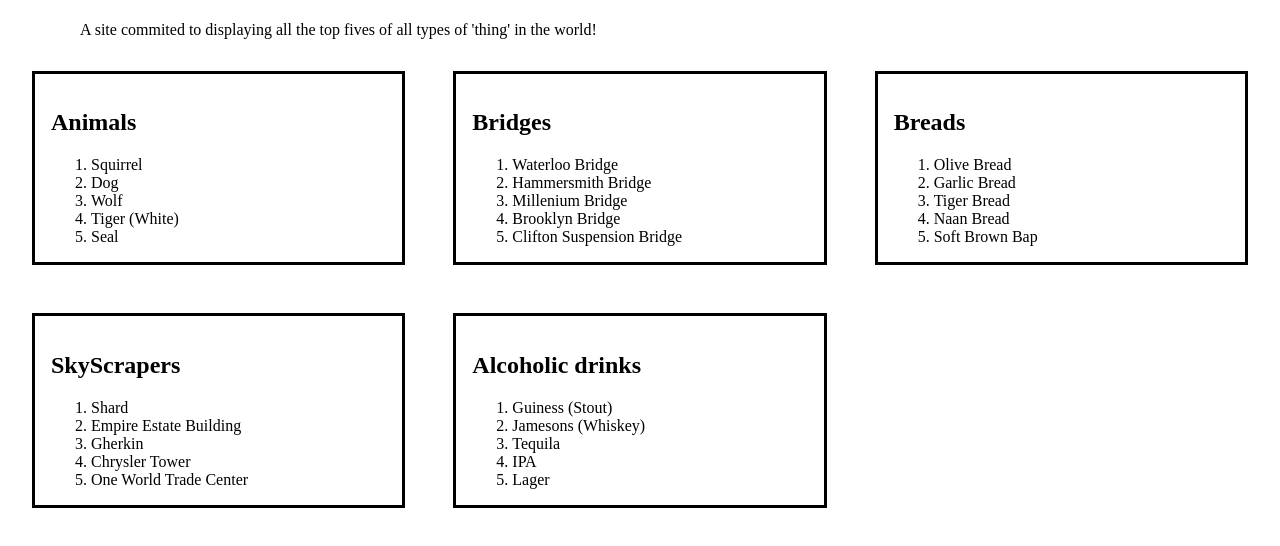
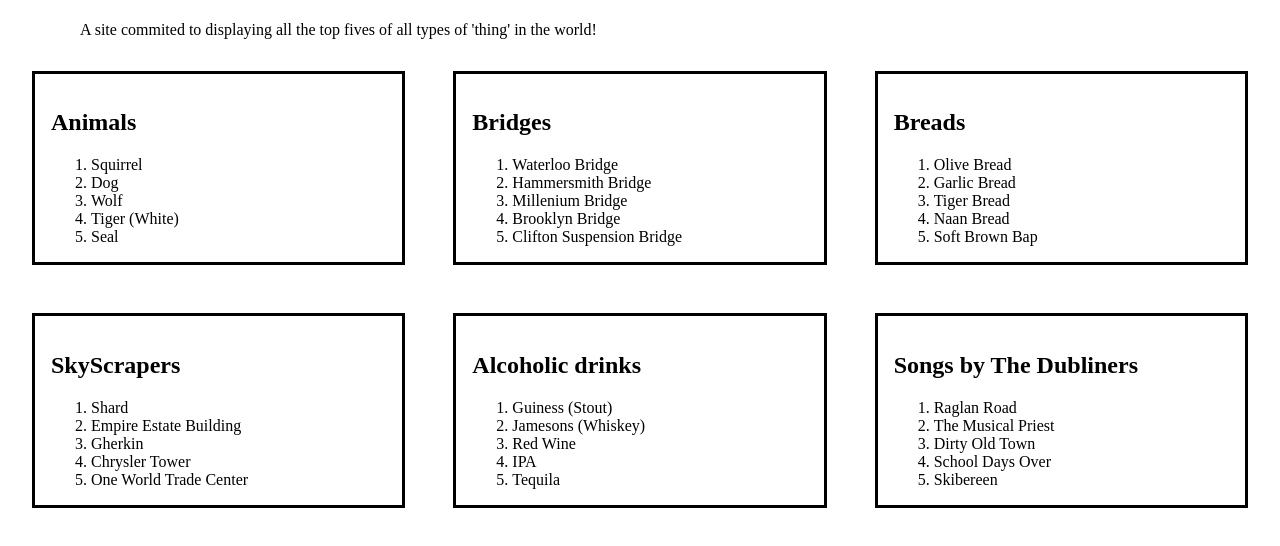
Before and after one commit to aaronjones96/top5, a Gatsby site: page / in a window 1280 px wide. Shown: the part 86-632 px from the top of the page. Built offline with nearby package versions, Linux system fonts and the light colour scheme; Gatsby itself is replaced by a stand-in of ours.

Commit message:
dubliners top 5, and fix to Alco drinks

```diff
--- a/package.json
+++ b/package.json
@@ -6,6 +6,7 @@
   "author": "Kyle Mathews <mathews.kyle@gmail.com>",
   "dependencies": {
     "gatsby": "^2.15.33",
+    "gatsby-cli": "^2.7.58",
     "gatsby-image": "^2.2.24",
     "gatsby-plugin-manifest": "^2.2.20",
     "gatsby-plugin-offline": "^3.0.12",
--- a/src/pages/index.js
+++ b/src/pages/index.js
@@ -12,7 +12,8 @@ const IndexPage = () => (
       <Tile title="Bridges" one="Waterloo Bridge" two="Hammersmith Bridge" three="Millenium Bridge" four="Brooklyn Bridge" five="Clifton Suspension Bridge" />
       <Tile title="Breads" one="Olive Bread" two="Garlic Bread" three="Tiger Bread" four="Naan Bread" five="Soft Brown Bap" />
       <Tile title="SkyScrapers" one="Shard" two="Empire Estate Building" three="Gherkin" four="Chrysler Tower" five="One World Trade Center" />
-      <Tile title="Alcoholic drinks" one="Guiness (Stout)" two="Jamesons (Whiskey)" three="Tequila" four="IPA" five="Lager" />
+      <Tile title="Alcoholic drinks" one="Guiness (Stout)" two="Jamesons (Whiskey)" three="Red Wine" four="IPA" five="Tequila" />
+      <Tile title="Songs by The Dubliners" one="Raglan Road" two="The Musical Priest" three="Dirty Old Town" four="School Days Over" five="Skibereen" />
 
     </ul>
 
```
